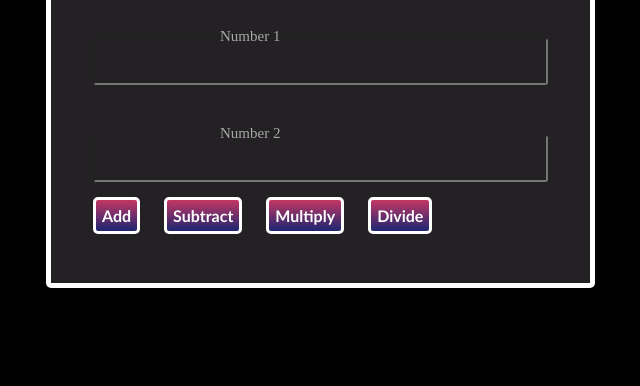
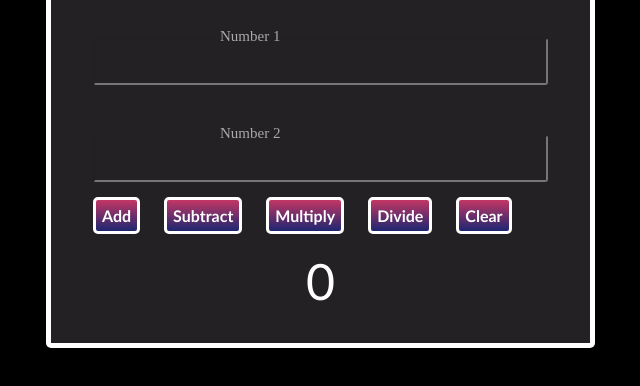
Before and after one commit to Sarish002/Macmillan-ETS, a plain HTML site: page index.html in a window 1280 px wide. Shown: the part 264-650 px from the top of the page, without its empty margins (402-1042 px from the left). Drawn offline with Linux system fonts and the light colour scheme.

Commit message:
Update index.html

```diff
--- a/index.html
+++ b/index.html
@@ -26,7 +26,9 @@
             <button onclick="subtract()" class="rest2">Subtract</button>
             <button onclick="multiply()" class="rest2">Multiply</button>
             <button onclick="divide()" class="rest2">Divide</button>
-            <center><p class="result" id="result"></p></center>
+            <button onclick="del()" class="rest2">Clear</button>
+
+            <center><p class="result" id="result">0</p></center>
         </div>
         <div class="calculator">
             <center>
```
